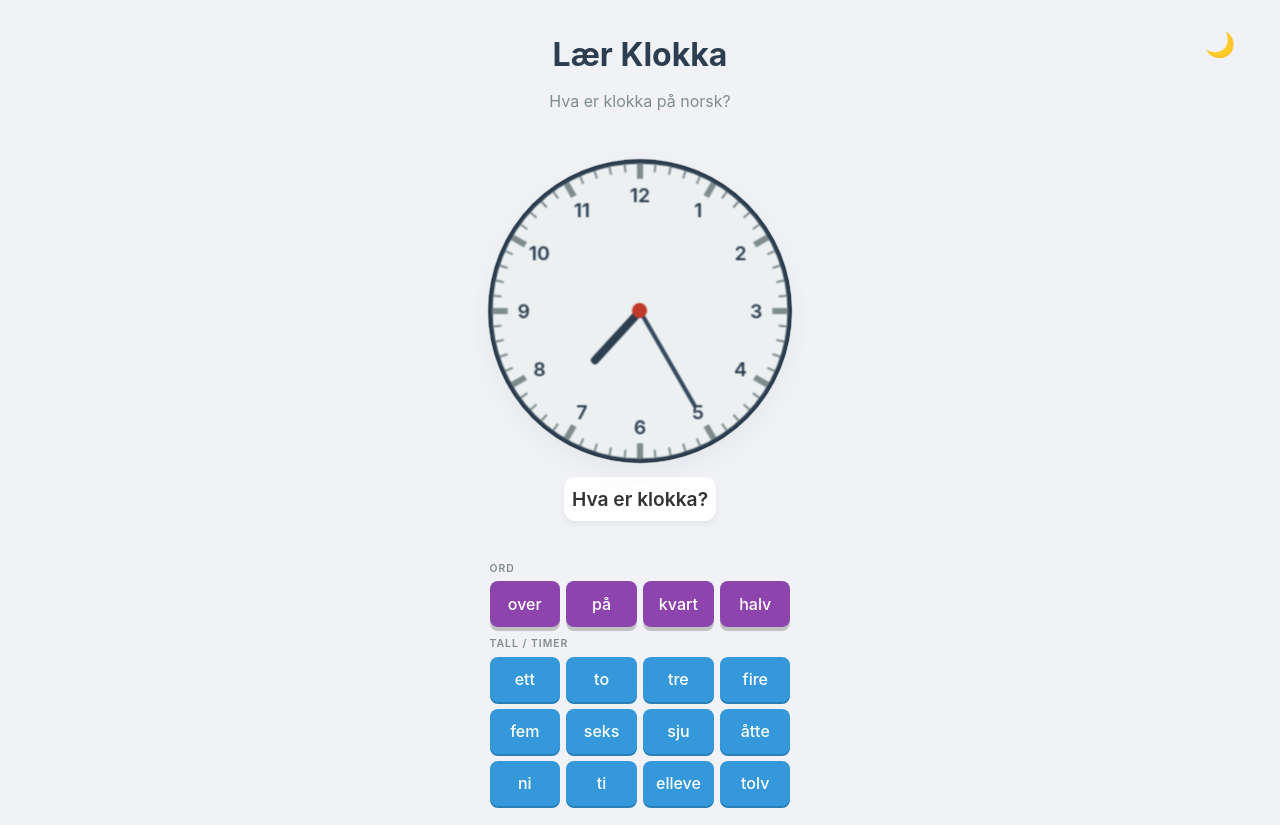
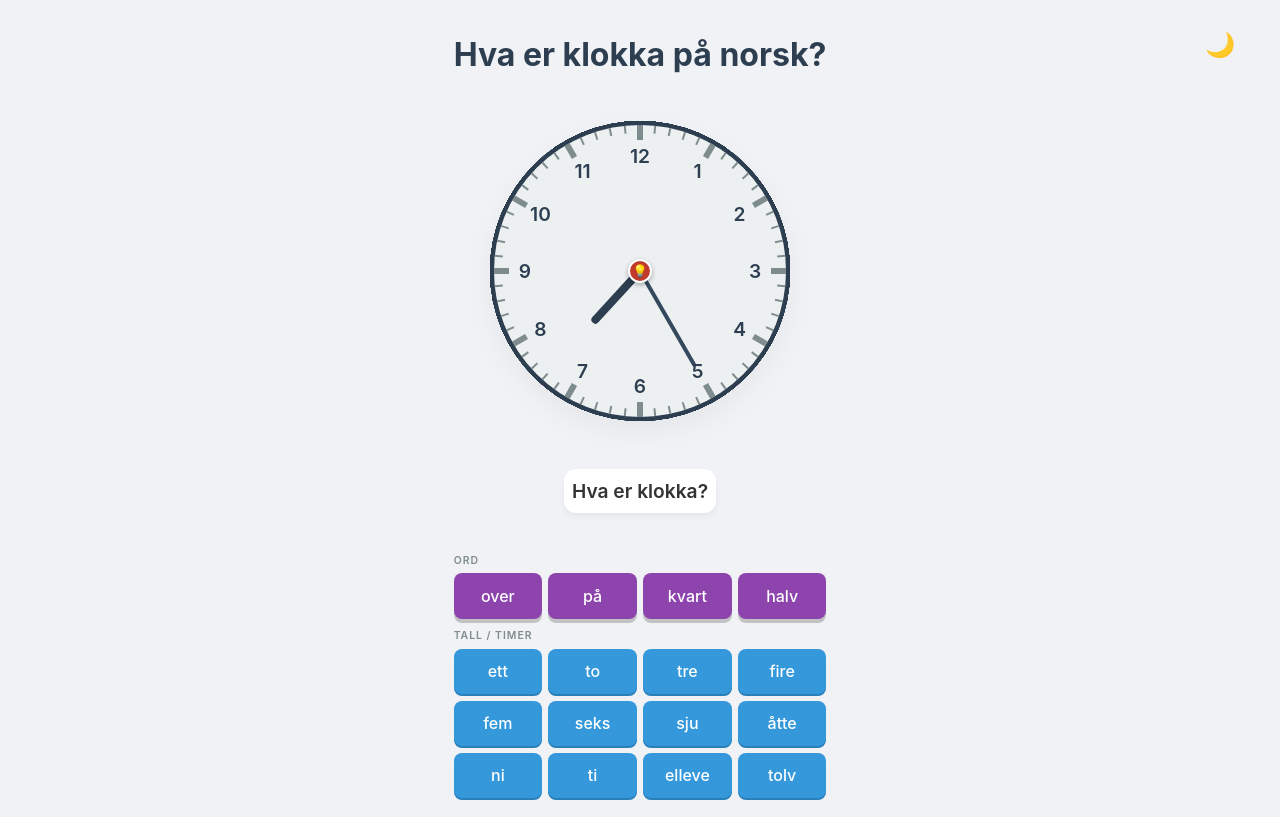
Before and after one commit to Noxam98/HvaErKlokkaApp, a React (Vite) app: page / in a window 1280 px wide. Built offline with nearby package versions, Linux system fonts and the light colour scheme.

Commit message:
feat: enhance clock hints with sector markers, animations and flip effect

```diff
--- a/src/App.jsx
+++ b/src/App.jsx
@@ -29,15 +29,16 @@ const AppContainer = styled.div`
   display: flex;
   flex-direction: column;
   align-items: center;
-  overflow-x: hidden;
+  /* overflow-x: hidden; Removed to allow SVG overlap */
 
   @media (max-width: 768px) {
     width: 100%;
     max-width: 100%;
     padding: 0.5rem;
-    height: 100vh;
-    justify-content: center; /* Changed from space-evenly */
+    min-height: 100vh; /* Ensure full height */
+    justify-content: center;
     gap: 1rem;
+    overflow-x: visible; /* Explicitly visible */
   }
 `;
 
@@ -102,8 +103,7 @@ function App() {
         {isDarkMode ? '☀️' : '🌙'}
       </ThemeToggle>
       <AppContainer>
-        <Header>Lær Klokka</Header>
-        <SubHeader>Hva er klokka på norsk?</SubHeader>
+        <Header>Hva er klokka på norsk?</Header>
 
         <Clock hour={currentTime.hour} minute={currentTime.minute} />
 
--- a/src/components/Clock.jsx
+++ b/src/components/Clock.jsx
@@ -4,7 +4,7 @@ import styled from 'styled-components';
 const ClockWrapper = styled.div`
   width: 300px;
   height: 300px;
-  margin: 1rem auto;
+  margin: 3rem auto; /* Increased margin for outside hints */
   perspective: 1000px;
   flex-shrink: 0;
   flex-grow: 0;
@@ -12,7 +12,7 @@ const ClockWrapper = styled.div`
 
   @media (max-width: 380px) {
     transform: scale(0.75);
-    margin: 0.5rem auto;
+    margin: 1.5rem auto; /* Adjusted for scale */
   }
 
   @media (max-width: 340px) {
@@ -46,19 +46,38 @@ const ClockFace = styled.div`
   align-items: center;
 `;
 
+const PivotButton = styled.button`
+  position: absolute;
+  top: 50%;
+  left: 50%;
+  transform: translate(-50%, -50%);
+  width: 24px;
+  height: 24px;
+  border-radius: 50%;
+  background: #c0392b;
+  border: 2px solid #fff;
+  box-shadow: 0 2px 5px rgba(0,0,0,0.3);
+  z-index: 20;
+  cursor: pointer;
+  display: flex;
+  align-items: center;
+  justify-content: center;
+  padding: 0;
+  font-size: 12px;
+  transition: transform 0.2s;
+
+  &:hover {
+    transform: translate(-50%, -50%) scale(1.2);
+  }
+
+  &:active {
+    transform: translate(-50%, -50%) scale(0.95);
+  }
+`;
+
 const AnalogFace = styled(ClockFace)`
   z-index: 2;
   transform: translateZ(10px); /* Push front face out */
-
-  &::after {
-    content: '';
-    position: absolute;
-    width: 15px;
-    height: 15px;
-    background: #c0392b; /* Red center pivot */
-    border-radius: 50%;
-    z-index: 10;
-  }
 `;
 
 const DigitalFace = styled(ClockFace)`
@@ -140,8 +159,119 @@ const ClockNumber = styled.div`
   transition: color 0.3s ease;
 `;
 
+const StyledHintSVG = styled.svg`
+  position: absolute;
+  top: -50px;
+  left: -50px;
+  pointer-events: none;
+  z-index: 0;
+  overflow: visible;
+  transform-origin: center;
+  transition: all 0.5s cubic-bezier(0.34, 1.56, 0.64, 1); /* Elastic pop effect */
+  opacity: ${props => props.$show ? 1 : 0};
+  transform: ${props => props.$show ? 'scale(1)' : 'scale(0.7)'};
+`;
+
+const HintOverlay = ({ show }) => {
+  const cx = 200, cy = 200;
+  const rInner = 158; // Start just outside the clock (150px + border + padding)
+  const rOuter = 195; // Outer edge of the hint ring
+  const rText = 176;  // Center text in the ring
+
+  const polarToCartesian = (centerX, centerY, radius, angleInDegrees) => {
+    const angleInRadians = (angleInDegrees - 90) * Math.PI / 180.0;
+    return {
+      x: centerX + (radius * Math.cos(angleInRadians)),
+      y: centerY + (radius * Math.sin(angleInRadians))
+    };
+  };
+
+  // Create a donut slice path
+  const describeSector = (x, y, innerR, outerR, startAngle, endAngle) => {
+    // Add gap
+    const gap = 1.0; // Small visual gap between colored zones
+    const start = startAngle + gap;
+    const end = endAngle - gap;
+
+    const startOuter = polarToCartesian(x, y, outerR, end);
+    const endOuter = polarToCartesian(x, y, outerR, start);
+    const startInner = polarToCartesian(x, y, innerR, end);
+    const endInner = polarToCartesian(x, y, innerR, start);
+
+    const largeArcFlag = end - start <= 180 ? "0" : "1";
+
+    return [
+      "M", startOuter.x, startOuter.y,
+      "A", outerR, outerR, 0, largeArcFlag, 0, endOuter.x, endOuter.y,
+      "L", endInner.x, endInner.y,
+      "A", innerR, innerR, 0, largeArcFlag, 1, startInner.x, startInner.y,
+      "Z"
+    ].join(" ");
+  };
+
+  // Helper for text positioning
+  const getTextPos = (angle) => polarToCartesian(cx, cy, rText, angle);
+
+  // Text Positions
+  const posOver = getTextPos(45);
+  const posPaHalv = getTextPos(135);
+  const posOverHalv = getTextPos(225);
+  const posPa = getTextPos(315);
+
+  const posKvartOver = getTextPos(90);
+  const posHalv = getTextPos(180);
+  const posKvartPa = getTextPos(270);
+
+  // Marker half-width in degrees
+  const markerW = 6;
+
+  return (
+    <StyledHintSVG
+      width="400" height="400" viewBox="0 0 400 400"
+      $show={show}
+    >
+      {/* === MAIN ZONES === */}
+      {/* Over: 0 -> 90-w */}
+      <path d={describeSector(cx, cy, rInner, rOuter, 0, 90 - markerW)} fill="rgba(46, 204, 113, 0.4)" />
+      <text x={posOver.x} y={posOver.y} fill="#fff" fontSize="13" fontWeight="bold" textAnchor="middle" dominantBaseline="middle" transform={`rotate(45, ${posOver.x}, ${posOver.y})`}>OVER</text>
+
+      {/* På Halv: 90+w -> 180-w */}
+      <path d={describeSector(cx, cy, rInner, rOuter, 90 + markerW, 180 - markerW)} fill="rgba(241, 196, 15, 0.4)" />
+      <text x={posPaHalv.x} y={posPaHalv.y} fill="#fff" fontSize="13" fontWeight="bold" textAnchor="middle" dominantBaseline="middle" transform={`rotate(315, ${posPaHalv.x}, ${posPaHalv.y})`}>PÅ HALV</text>
+
+      {/* Over Halv: 180+w -> 270-w */}
+      <path d={describeSector(cx, cy, rInner, rOuter, 180 + markerW, 270 - markerW)} fill="rgba(230, 126, 34, 0.4)" />
+      <text x={posOverHalv.x} y={posOverHalv.y} fill="#fff" fontSize="13" fontWeight="bold" textAnchor="middle" dominantBaseline="middle" transform={`rotate(45, ${posOverHalv.x}, ${posOverHalv.y})`}>OVER HALV</text>
+
+      {/* På: 270+w -> 360 */}
+      <path d={describeSector(cx, cy, rInner, rOuter, 270 + markerW, 360)} fill="rgba(231, 76, 60, 0.4)" />
+      <text x={posPa.x} y={posPa.y} fill="#fff" fontSize="13" fontWeight="bold" textAnchor="middle" dominantBaseline="middle" transform={`rotate(315, ${posPa.x}, ${posPa.y})`}>PÅ</text>
+
+      {/* === MARKER ZONES (Wedges) === */}
+      {/* Kvart Over (90 +/- w) */}
+      <path d={describeSector(cx, cy, rInner, rOuter, 90 - markerW, 90 + markerW)} fill="#3498db" />
+      <text x={posKvartOver.x} y={posKvartOver.y}
+        fill="#fff" fontSize="10" fontWeight="bold" textAnchor="middle" dominantBaseline="middle"
+        transform={`rotate(0, ${posKvartOver.x}, ${posKvartOver.y})`}>KVART</text>
+
+      {/* Halv (180 +/- w) */}
+      <path d={describeSector(cx, cy, rInner, rOuter, 180 - markerW, 180 + markerW)} fill="#3498db" />
+      <text x={posHalv.x} y={posHalv.y}
+        fill="#fff" fontSize="10" fontWeight="bold" textAnchor="middle" dominantBaseline="middle"
+        transform={`rotate(0, ${posHalv.x}, ${posHalv.y})`}>HALV</text>
+
+      {/* Kvart På (270 +/- w) */}
+      <path d={describeSector(cx, cy, rInner, rOuter, 270 - markerW, 270 + markerW)} fill="#3498db" />
+      <text x={posKvartPa.x} y={posKvartPa.y}
+        fill="#fff" fontSize="10" fontWeight="bold" textAnchor="middle" dominantBaseline="middle"
+        transform={`rotate(0, ${posKvartPa.x}, ${posKvartPa.y})`}>KVART</text>
+    </StyledHintSVG>
+  );
+};
+
 const Clock = ({ hour, minute }) => {
   const [showDigital, setShowDigital] = React.useState(false);
+  const [showHints, setShowHints] = React.useState(false);
 
   // Convert 12h to proper angle including minute offset
   const hourAngle = (hour % 12) * 30 + (minute / 2);
@@ -174,14 +304,23 @@ const Clock = ({ hour, minute }) => {
   }
 
   return (
-    <ClockWrapper onClick={() => setShowDigital(!showDigital)}>
+    <ClockWrapper>
+      {/* HintOverlay Moved Here - Static behind the flip card */}
+      <HintOverlay show={showHints && !showDigital} />
+
+      <div onClick={() => setShowDigital(!showDigital)} style={{ width: '100%', height: '100%' }}>
         <ClockInner $flipped={showDigital}>
           {thicknessLayers}
+
           <AnalogFace>
             {marks}
             {numbers}
             <HourHand angle={hourAngle} />
             <MinuteHand angle={minuteAngle} />
+            {/* Interactive Pivot Button */}
+            <PivotButton onClick={(e) => { e.stopPropagation(); setShowHints(!showHints); }}>
+              💡
+            </PivotButton>
           </AnalogFace>
           <DigitalFace>
             <DigitalDisplay>
@@ -189,6 +328,7 @@ const Clock = ({ hour, minute }) => {
             </DigitalDisplay>
           </DigitalFace>
         </ClockInner>
+      </div>
     </ClockWrapper>
   );
 };
```
Lines whose indentation alone changed are shown as unchanged.
